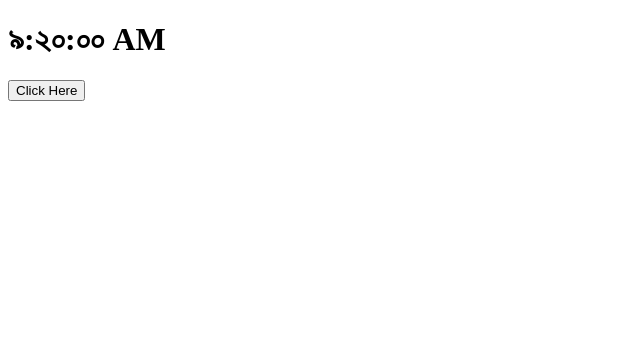
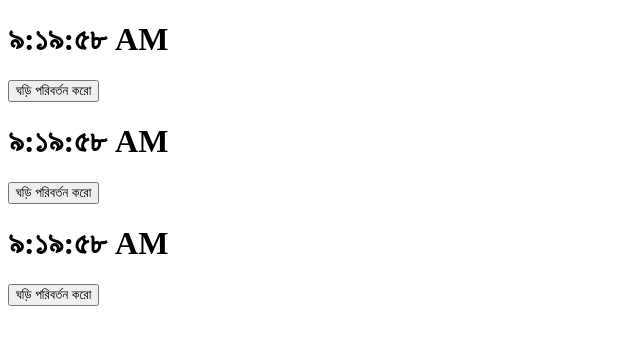
Before and after one commit to younusalinahid/react-daily-learning, a React (Vite) app: page / in a window 1280 px wide. Shown: the top 344 px of the page, without its empty margins (0-640 px from the left). Built offline with nearby package versions, Linux system fonts and the light colour scheme.

Commit message:
Conditional Rendering, List and Keys

```diff
--- a/src/App.jsx
+++ b/src/App.jsx
@@ -1,7 +1,13 @@
-import Clock from './components/Clock';
+import Clock from "./components/Clock";
+import ClockList from "./components/ClockList";
+
 function App() {
-
-  return <div><Clock /></div>
+  const quantities = [1, 2, 3];
+  return (
+    <div>
+      <ClockList quantities={quantities} />
+    </div>
+  );
 }
 
-export default App
+export default App;
--- a/src/components/Button.jsx
+++ b/src/components/Button.jsx
@@ -5,7 +5,7 @@ class Button extends React.Component {
     const { change: currentChange, locale: currentLocale } = this.props;
     const { change: nextChange, locale: nextLocale } = nextProps;
 
-        if(currentChange == nextChange && nextLocale == currentLocale) {
+    if (currentChange == nextChange && nextLocale == currentLocale) {
       return false;
     } else {
       return true;
@@ -16,10 +16,9 @@ class Button extends React.Component {
     const { change, locale } = this.props;
     return (
       <button type="button" onClick={() => change(locale)}>
-        Click Here
+        {locale == "bn-BD" ? "Change Clock" : "ঘড়ি পরিবর্তন করো"}
       </button>
     );
   }
 }
-
 export default Button;
--- a/src/components/Clock.jsx
+++ b/src/components/Clock.jsx
@@ -37,9 +37,13 @@ class Clock extends React.Component {
         <h1 className="heading">
           <span className="text">{date.toLocaleTimeString(locale)}</span>
         </h1>
-        <Button change={this.handleClick} locale="en-US">
-          Click Here
-        </Button>
+        {locale == "bn-BD" ? (
+          <Button change={this.handleClick} locale="en-US">
+          </Button>
+        ) : (
+          <Button change={this.handleClick} locale="bn-BD">
+          </Button>
+        )}
       </div>
     );
   }
--- /dev/null
+++ b/src/components/ClockList.jsx
@@ -0,0 +1,11 @@
+import Clock from "./Clock";
+
+export default function ClockList({quantities = [] }) {
+    return (
+        <div>
+            {quantities.map((key) => (
+                <Clock key={key} />
+            ))}
+        </div>
+    )
+}
```
Lines whose indentation alone changed are shown as unchanged.
